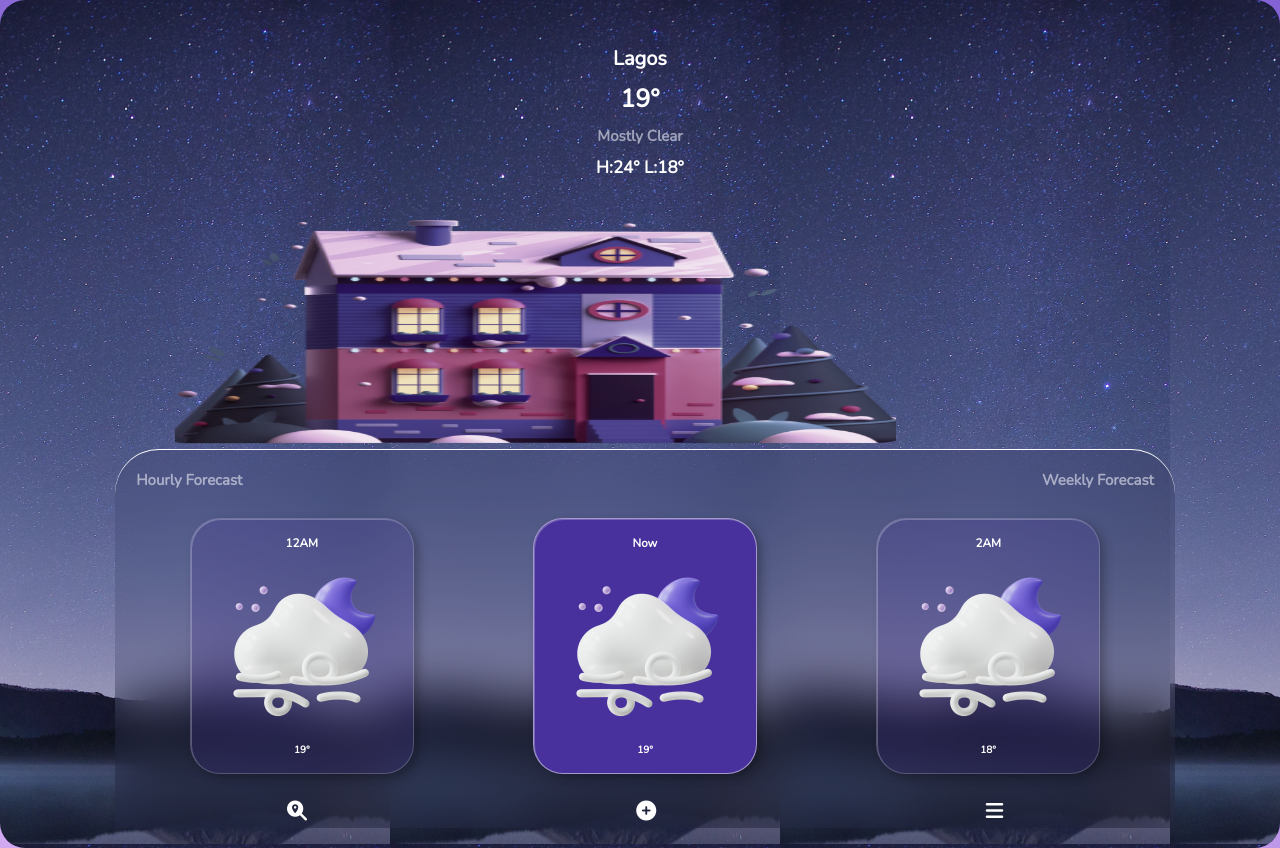
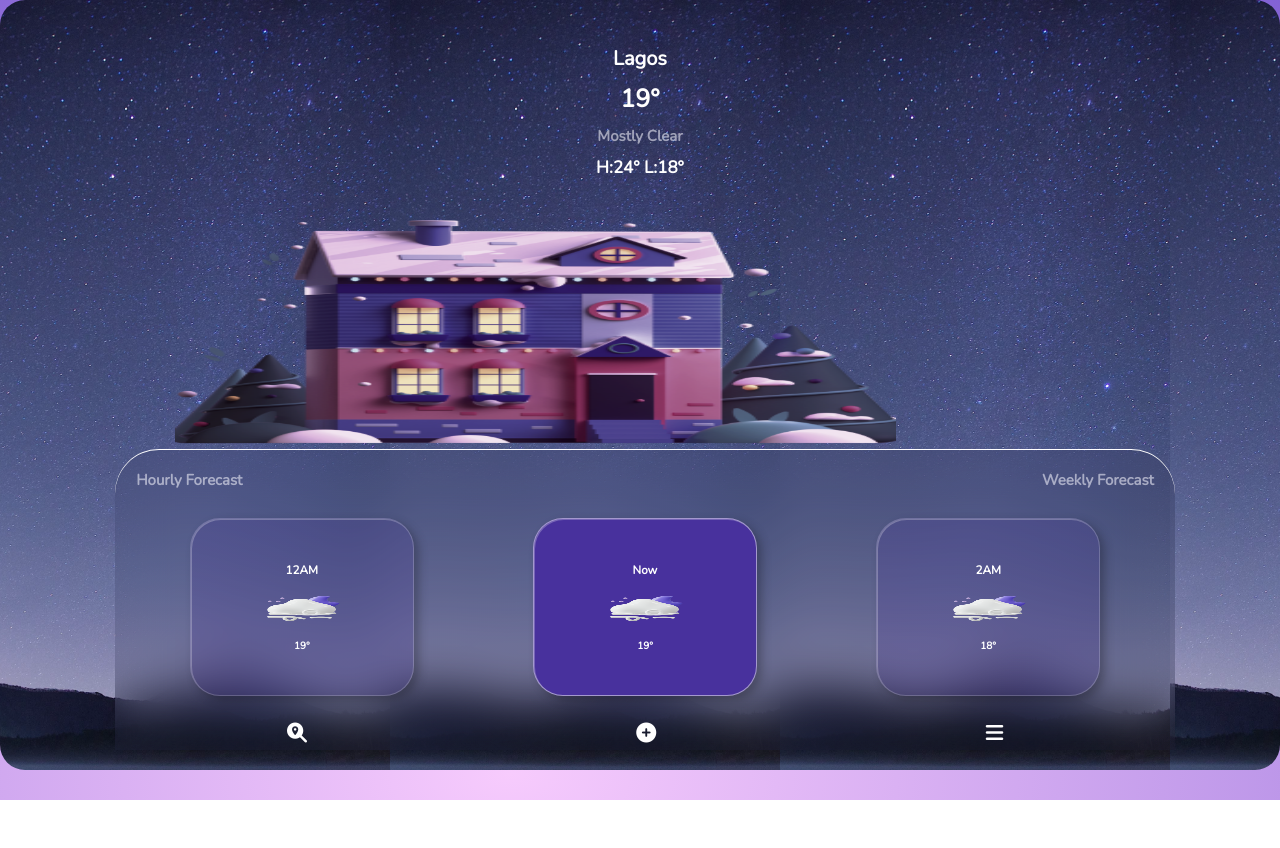
Before and after one commit to mustaphaolaonipekun/WeatherApi, a plain HTML site: page index.html in a window 1280 px wide. After the commit the page ends 800 px from the top, so only its background shows below. Drawn offline with nearby package versions, Linux system fonts and the light colour scheme.

Commit message:
Update app.css

```diff
--- a/app.css
+++ b/app.css
@@ -103,6 +103,10 @@ main {
   justify-content: space-around;
   margin: 5px;
   margin-bottom: 15px;
+}
+.fore img{
+  width: 40%;
+  height: 20%;
 }
 .hour {
   display: flex;
```
